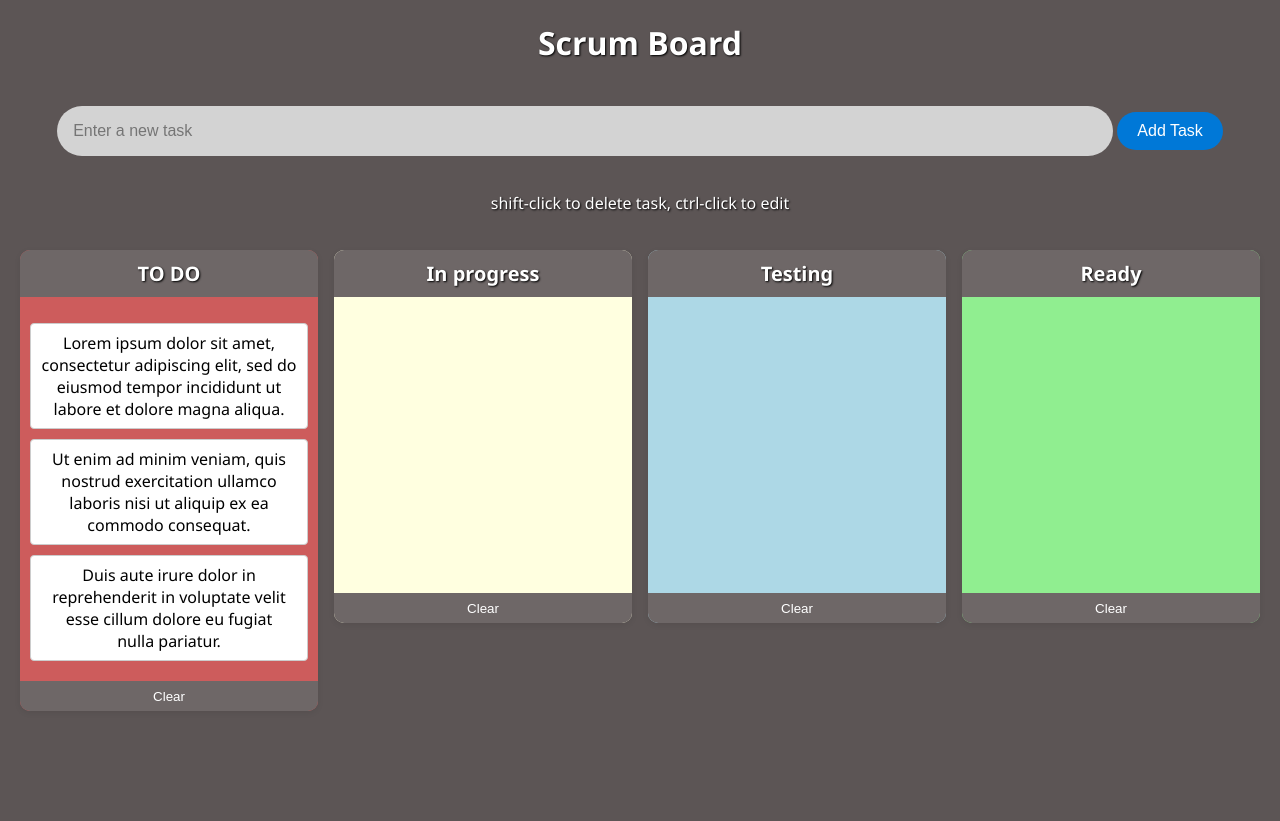
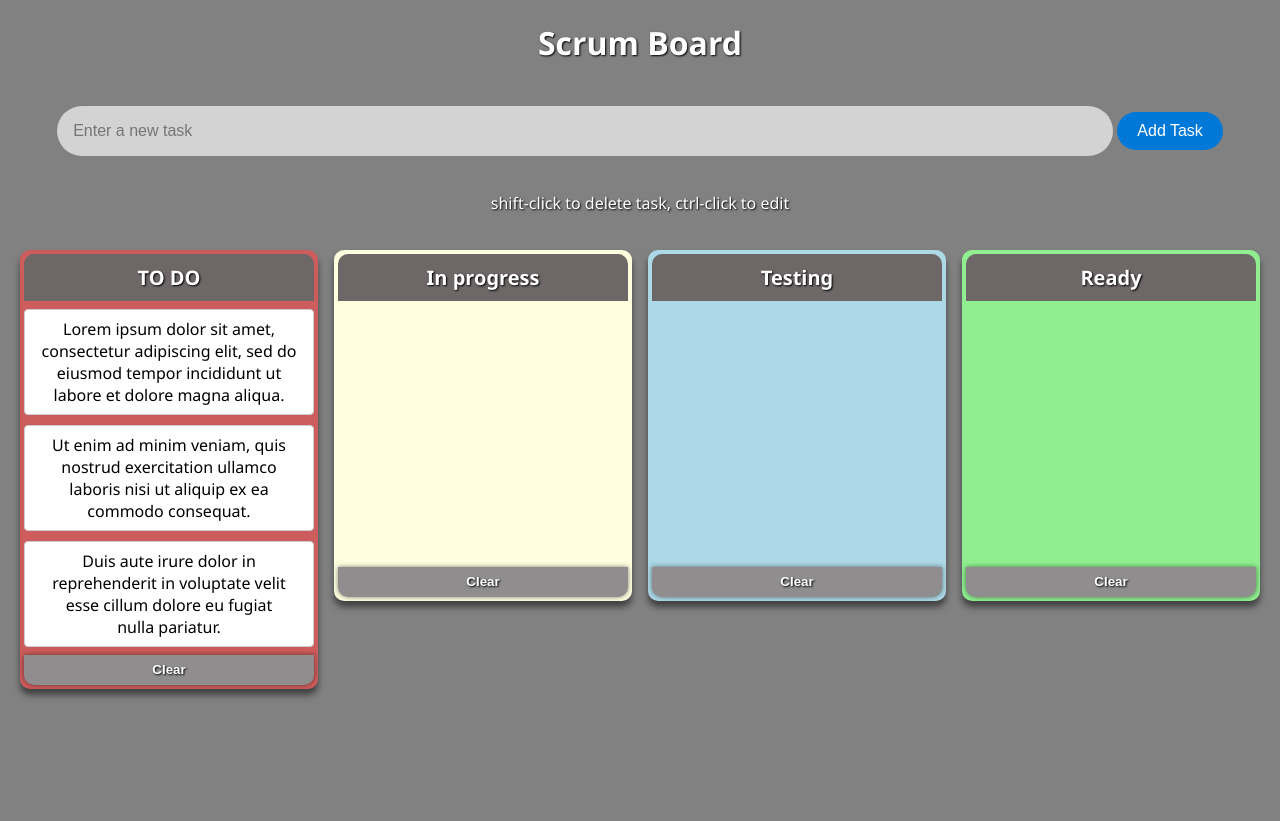
Before and after one commit to SisuSaastamoinen/projektit1, a PHP site: page /scrumboard.html in a window 1280 px wide. Run offline with PHP 8.4, Linux system fonts and the light colour scheme.

Commit message:
rearrange css file and add more styles

```diff
--- a/scrumboard/css/scrumboard.css
+++ b/scrumboard/css/scrumboard.css
@@ -3,23 +3,11 @@ body {
   height: 100%;
   margin: 0;
   font-family: "Segoe UI", Roboto, Helvetica, Arial, sans-serif;
-  background: #f4f6f8;
+  background-color: #828181;
   text-align: center;
-  background-color: #5c5555;
   text-shadow: 1px 1px 2px black;
   color: white;
-}
-
-.todoColumn,
-.inProgressColumn,
-.testingColumn,
-.productionColumn {
-  border-radius: 10px;
-  box-shadow: 0 2px 6px rgba(0, 0, 0, 0.08);
-  display: flex;
-  flex-direction: column;
-  overflow: hidden;
-  transition: transform 0.2s ease;
+  font-size: 16px;
 }
 
 #taskInput {
@@ -32,22 +20,6 @@ body {
   background-color: lightgray;
   transition: background-color 0.3s ease;
   border: none;
-}
-
-.columnButton {
-  border: none;
-  height: 30px;
-  cursor: pointer;
-  background-color: #6e6767;
-  color: white;
-}
-
-.columnHeader {
-  font-size: 20px;
-  padding: 10px;
-  font-weight: bold;
-  background-color: #6e6767;
-  margin-top: 0;
 }
 
 #taskInput:hover {
@@ -71,6 +43,23 @@ body {
   background-color: #005a9e;
 }
 
+.board {
+  display: grid;
+  grid-template-columns: repeat(auto-fit, minmax(250px, 1fr));
+  gap: 16px;
+  padding: 20px;
+  align-items: start;
+}
+
+.columnHeader {
+  font-size: 20px;
+  margin: 4px;
+  padding: 10px;
+  font-weight: bold;
+  background-color: #6e6767;
+  border-radius: 10px 10px 0px 0px;
+}
+
 .todoColumn {
   background-color: indianred;
 }
@@ -87,36 +76,33 @@ body {
   background-color: lightgreen;
 }
 
-.board {
-  display: grid;
-  grid-template-columns: repeat(auto-fit, minmax(250px, 1fr));
-  gap: 16px;
-  padding: 20px;
-  align-items: start;
+.todoColumn,
+.inProgressColumn,
+.testingColumn,
+.productionColumn {
+  border-radius: 10px;
+  box-shadow: 0 6px 6px rgba(0.5, 0.5, 0.5, 0.5);
+  display: flex;
+  flex-direction: column;
+  overflow: hidden;
+  transition: transform 0.2s ease;
 }
 
 .todoColumn:hover,
 .inProgressColumn:hover,
 .testingColumn:hover,
 .productionColumn:hover {
-  box-shadow: 0 0 10px rgba(0, 0, 0, 0.2);
   transform: translateY(-2px);
+  box-shadow: 0 6px 6px rgba(0.5, 0.5, 0.5, 0.5);
 }
 
-.drag-over {
-  border: 2px dashed #0078d7;
-  background-color: #e6f0fa;
-  border-radius: 8px;
-  margin: 4px;
-}
-
-.task:hover {
-  box-shadow: 0 4px 12px rgba(0, 0, 0, 0.15);
-  cursor: pointer;
-}
-
-.hide {
-  display: none;
+.column-body {
+  padding: 4px;
+  margin-top: 0px;
+  min-height: 250px;
+  display: flex;
+  flex-direction: column;
+  gap: 10px;
 }
 
 .task {
@@ -129,28 +115,31 @@ body {
   text-shadow: none;
 }
 
-.column-body {
-  padding: 10px;
-  margin-bottom: 10px;
-  margin-top: 0px;
-  min-height: 250px;
-  display: flex;
-  flex-direction: column;
-  gap: 10px;
+.task:hover {
+  box-shadow: 0 4px 12px rgba(0, 0, 0, 0.15);
+  cursor: pointer;
 }
 
-.card {
-  background: #fafafa;
-  padding: 10px;
-  border-radius: 8px;
-  box-shadow: 0 1px 3px rgba(0, 0, 0, 0.1);
-  transition:
-    background 0.2s ease,
-    transform 0.2s ease;
+.columnButton {
+  border: none;
+  height: 30px;
+  border-radius: 0px 0px 10px 10px;
+  cursor: pointer;
+  margin: 4px;
+  color: white;
+  background-color: #8f8d8d;
+  box-shadow: 0 0 5px rgba(0, 0, 0, 0.5);
+  font-weight: bold;
+  text-shadow: 1px 1px 2px black;
 }
 
-.card:hover {
-  background: #f0f0f0;
-  transform: scale(1.02);
-  cursor: pointer;
+.drag-over {
+  border: 2px dashed #0078d7;
+  background-color: #e6f0fa;
+  border-radius: 8px;
+  margin: 4px;
 }
+
+.hide {
+  display: none;
+}
--- a/scrumboard/js/scrumboard.js
+++ b/scrumboard/js/scrumboard.js
@@ -1,11 +1,11 @@
-generateTasks();
-addListeners();
-
 /* TODO
  * If todo item is dropped in between columns, it should return to its original position
  * Save the state of the board in local storage so that it persists on page reload
  * Add a feature to remove all tasks either from a column or from the entire board
  */
+
+generateTasks();
+addListeners();
 
 function addTask() {
   console.log("add task invoked");
```
